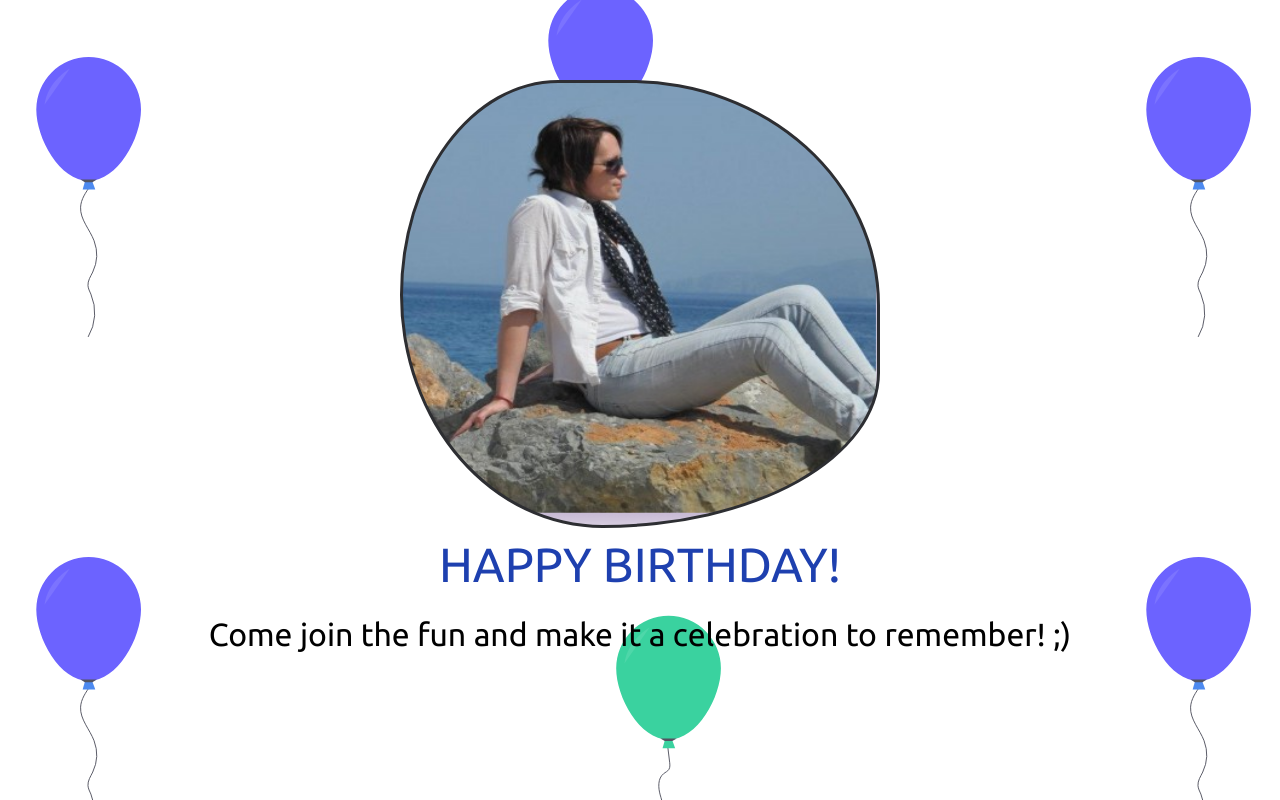
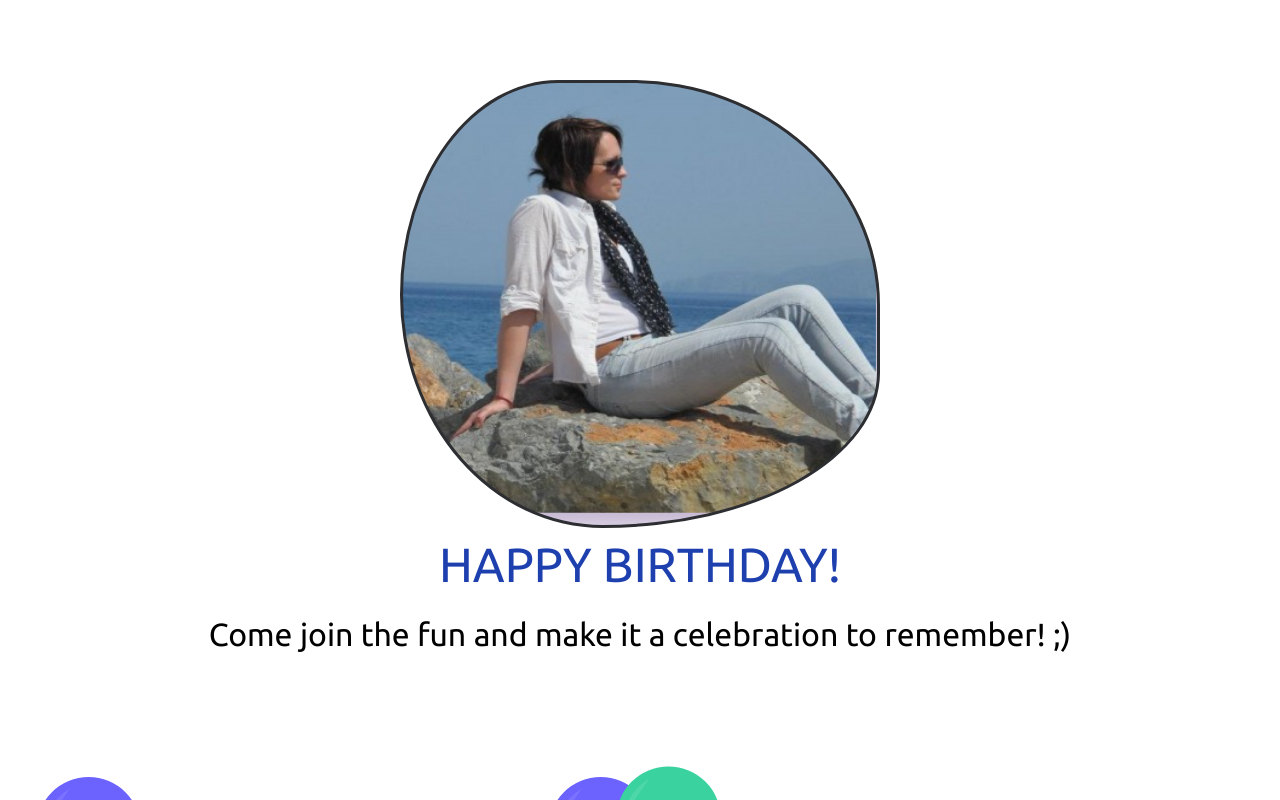
Before and after one commit to AshishKumar8271/Birthday, a React (Vite) app: page / in a window 1280 px wide. Both pictures are taken after a click on the button "Open Invitation". Shown: the top 800 px of the page. Built offline with nearby package versions, Linux system fonts and the light colour scheme; no server answers.

Commit message:
hide ballons from the UI

```diff
--- a/src/components/Balloon.jsx
+++ b/src/components/Balloon.jsx
@@ -11,7 +11,7 @@ const Balloon = () => {
         <motion.img
           initial={{ y: 550 }}
           animate={{
-            y: [550, 530, 550],
+            y: [850, 830, 850],
             transition: { duration: 3, repeat: Infinity },
           }}
           transition={{ duration: 1, ease: "easeInOut" }}
@@ -26,9 +26,9 @@ const Balloon = () => {
           alt=""
         />
         <motion.img
-          initial={{ y: 670 }}
+          initial={{ y: 660 }}
           animate={{
-            y: [550, 530, 550],
+            y: [720, 690, 720],
             transition: { duration: 3, repeat: Infinity },
           }}
           transition={{ duration: 1, ease: "easeInOut" }}
@@ -37,7 +37,10 @@ const Balloon = () => {
         />
         <motion.img
           initial={{ y: 700 }}
-          animate={{ y: -700 }}
+          animate={{
+            y: [750, 730, 750],
+            transition: { duration: 3, repeat: Infinity },
+          }}
           transition={{ duration: 2, ease: "easeInOut" }}
           src={ballon1}
           alt=""
@@ -80,7 +83,7 @@ const Balloon = () => {
         <motion.img
           initial={{ y: 700 }}
           animate={{
-            y: [550, 530, 550],
+            y: [770, 750, 770],
             transition: { duration: 3, repeat: Infinity },
           }}
           transition={{ duration: 1, ease: "easeInOut" }}
@@ -106,7 +109,10 @@ const Balloon = () => {
         />
         <motion.img
           initial={{ y: 700 }}
-          animate={{ y: -700 }}
+          animate={{
+            y: [750, 730, 750],
+            transition: { duration: 3, repeat: Infinity },
+          }}
           transition={{ duration: 2, ease: "easeInOut" }}
           src={ballon1}
           alt=""
@@ -119,9 +125,9 @@ const Balloon = () => {
           alt=""
         />
         <motion.img
-          initial={{ y: 700 }}
+          initial={{ y: 500 }}
           animate={{
-            y: [-20, -10, -20],
+            y: [770, 750, 770],
             transition: { duration: 3, repeat: Infinity },
           }}
           transition={{ duration: 2, ease: "easeInOut" }}
@@ -215,7 +221,7 @@ const Balloon = () => {
         <motion.img
           initial={{ y: 700 }}
           animate={{
-            y: [50, 30, 50],
+            y: [800, 780, 800],
             transition: { duration: 3, repeat: Infinity },
           }}
           transition={{ duration: 1, ease: "easeInOut" }}
@@ -239,7 +245,7 @@ const Balloon = () => {
         <motion.img
           initial={{ y: 700 }}
           animate={{
-            y: [50, 30, 50],
+            y: [800, 780, 800],
             transition: { duration: 3, repeat: Infinity },
           }}
           transition={{ duration: 2, ease: "easeInOut" }}
@@ -256,7 +262,7 @@ const Balloon = () => {
         <motion.img
           initial={{ y: 700 }}
           animate={{
-            y: [50, 30, 50],
+            // y: [50, 30, 50],
             transition: { duration: 3, repeat: Infinity },
           }}
           transition={{ duration: 2, ease: "easeInOut" }}
```
